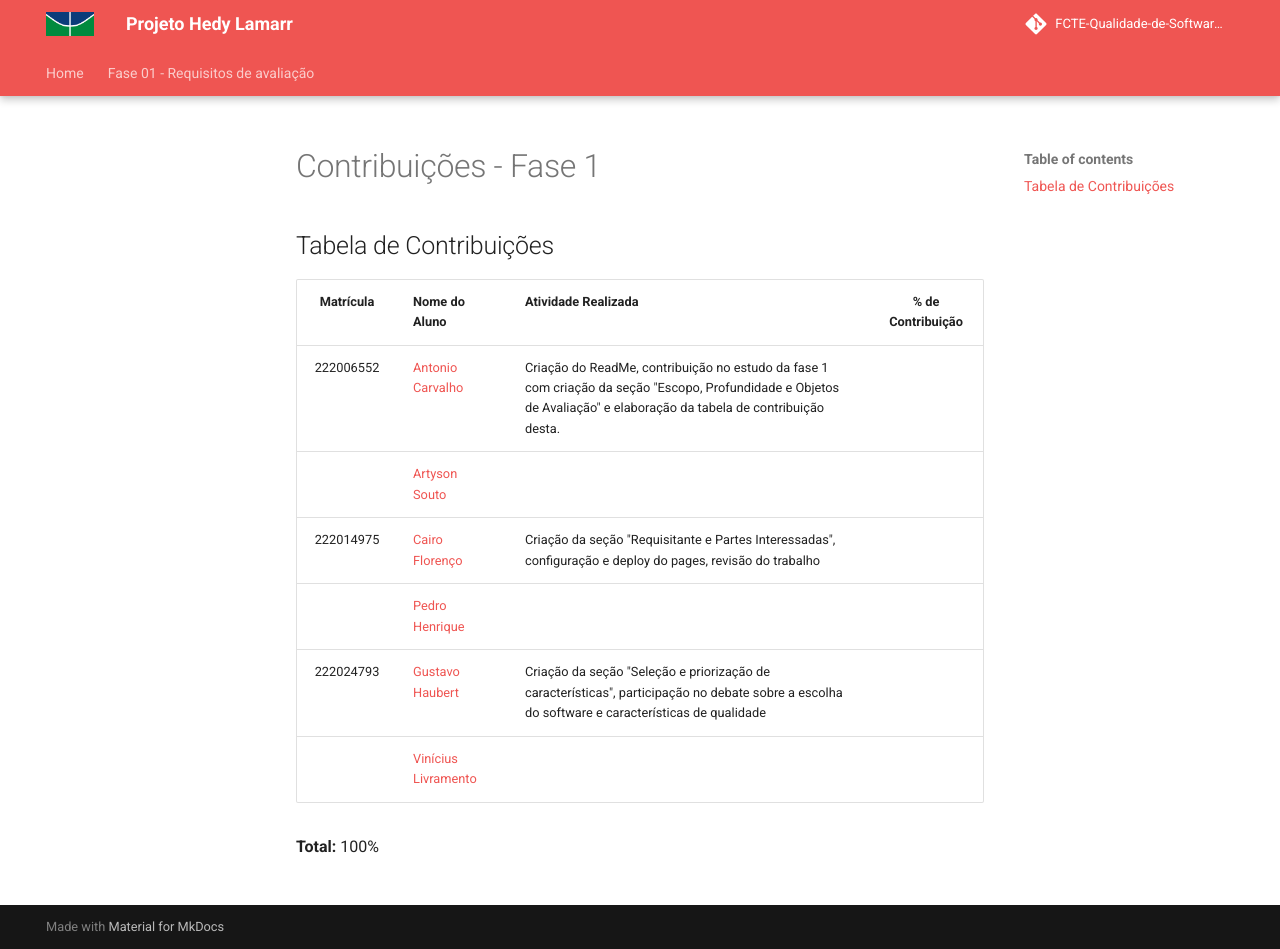
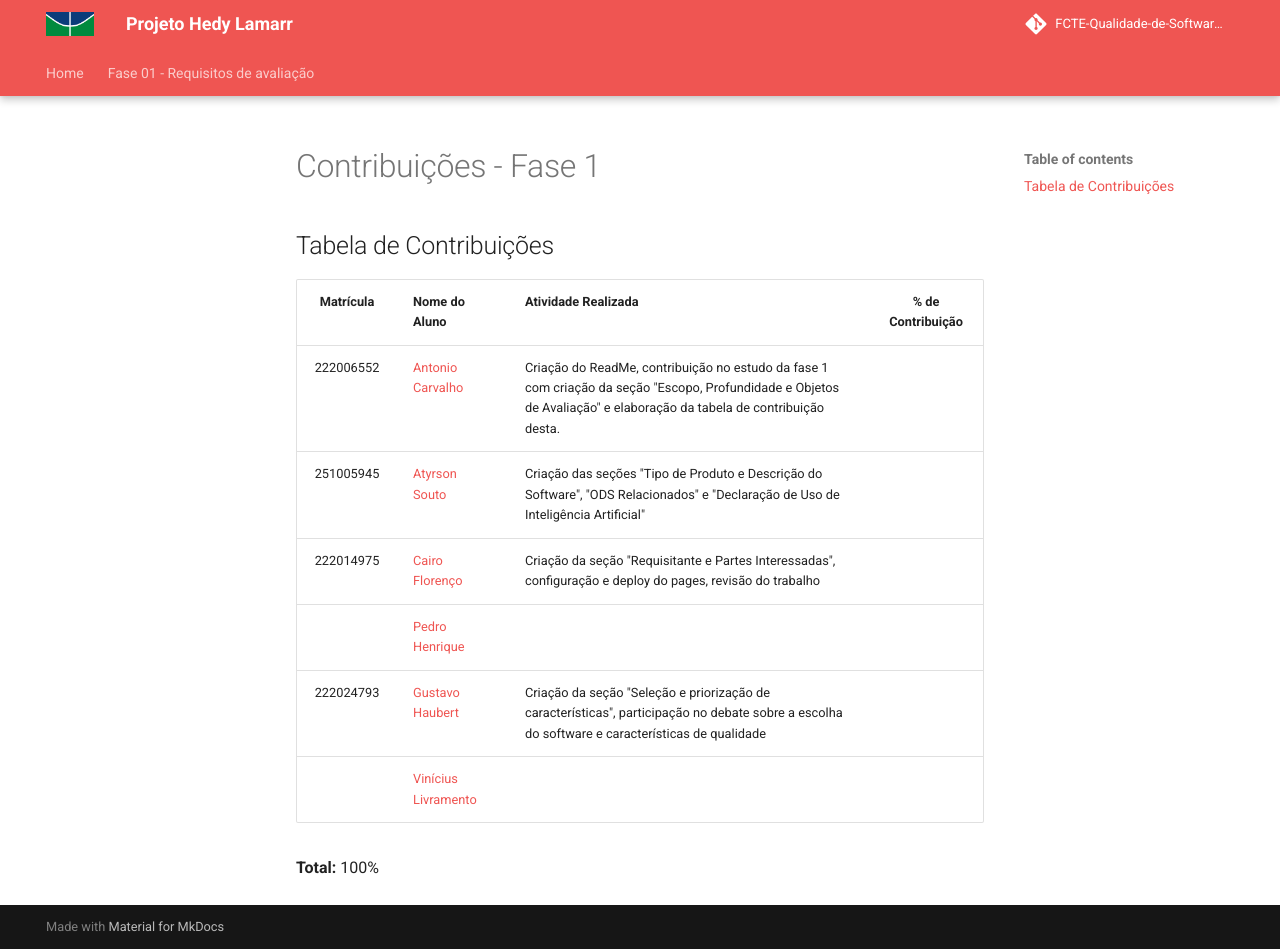
Before and after one commit to FCTE-Qualidade-de-Software-1/2025-2_T01_HEDDY-LAMAR, an MkDocs documentation site: the page built from docs/contribuicao/fase_1.md, in a window 1280 px wide and 949 px high. Built offline with MkDocs 1.6.1 and Material for MkDocs 9.7.7, drawn with Linux system fonts in a browser that asks for light colours; comment, search, counter and statistics services are not loaded.

Commit message:
Adiciona minha contribuição na tabela de contribuições

```diff
--- a/docs/contribuicao/fase_1.md
+++ b/docs/contribuicao/fase_1.md
@@ -2,13 +2,13 @@
 
 ## Tabela de Contribuições
 
-| Matrícula | Nome do Aluno                                                                 | Atividade Realizada                                   | % de Contribuição |
+| Matrícula | Nome do Aluno | Atividade Realizada | % de Contribuição |
 | :-------: | :---------------------------------------------------------------------------- | :---------------------------------------------------- | :---------------: |
-| 222006552 | [Antonio Carvalho](https://github.com/antonioscarvalho)                      |        Criação do ReadMe, contribuição no estudo da fase 1 com criação da seção "Escopo, Profundidade e Objetos de Avaliação" e elaboração da tabela de contribuição desta.       |             |
-|  | [Artyson Souto](https://github.com/Atyrson)                                  |                   |             |
-| 222014975 | [Cairo Florenço](https://github.com/CA1RO)                                   |                   Criação da seção "Requisitante e Partes Interessadas", configuração e deploy do pages, revisão do trabalho    |             |
-|  | [Pedro Henrique](https://github.com/Stain19)                                 |                |             |
-| 222024793 | [Gustavo Haubert](https://github.com/GustavoHaubert)                         | Criação da seção "Seleção e priorização de características", participação no debate sobre a escolha do software e características de qualidade |             |
-|  | [Vinícius Livramento](https://github.com/vinialves2020)                      |   |             |
+| 222006552 | [Antonio Carvalho](https://github.com/antonioscarvalho)                       | Criação do ReadMe, contribuição no estudo da fase 1 com criação da seção "Escopo, Profundidade e Objetos de Avaliação" e elaboração da tabela de contribuição desta. |                   |
+| 251005945 | [Atyrson Souto](https://github.com/Atyrson)                                   | Criação das seções "Tipo de Produto e Descrição do Software", "ODS Relacionados" e "Declaração de Uso de Inteligência Artificial" |                  |
+| 222014975 | [Cairo Florenço](https://github.com/CA1RO)                                    | Criação da seção "Requisitante e Partes Interessadas", configuração e deploy do pages, revisão do trabalho |                   |
+|           | [Pedro Henrique](https://github.com/Stain19)                                  |                                                       |                   |
+| 222024793 | [Gustavo Haubert](https://github.com/GustavoHaubert)                          | Criação da seção "Seleção e priorização de características", participação no debate sobre a escolha do software e características de qualidade |                   |
+|           | [Vinícius Livramento](https://github.com/vinialves2020)                       |                                                       |                   |
 
 **Total:** 100%
```
